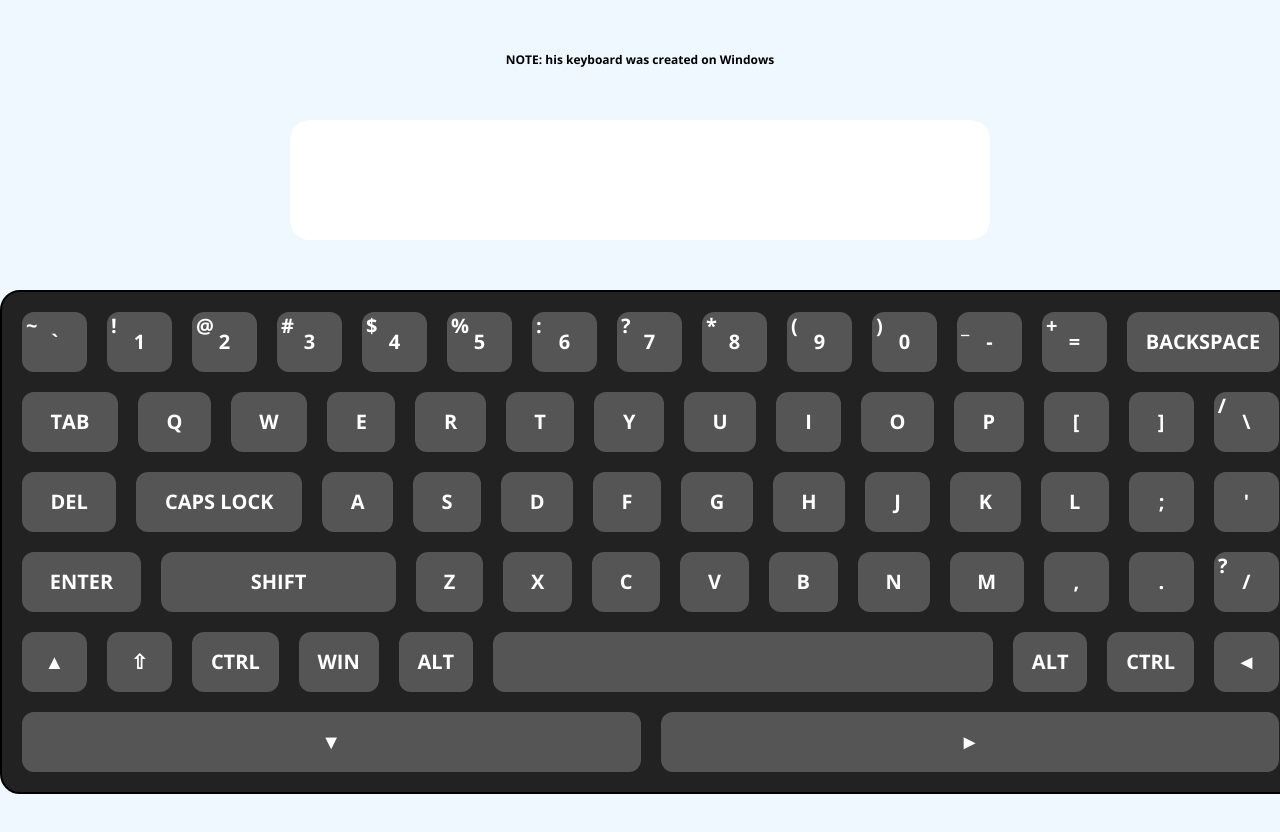
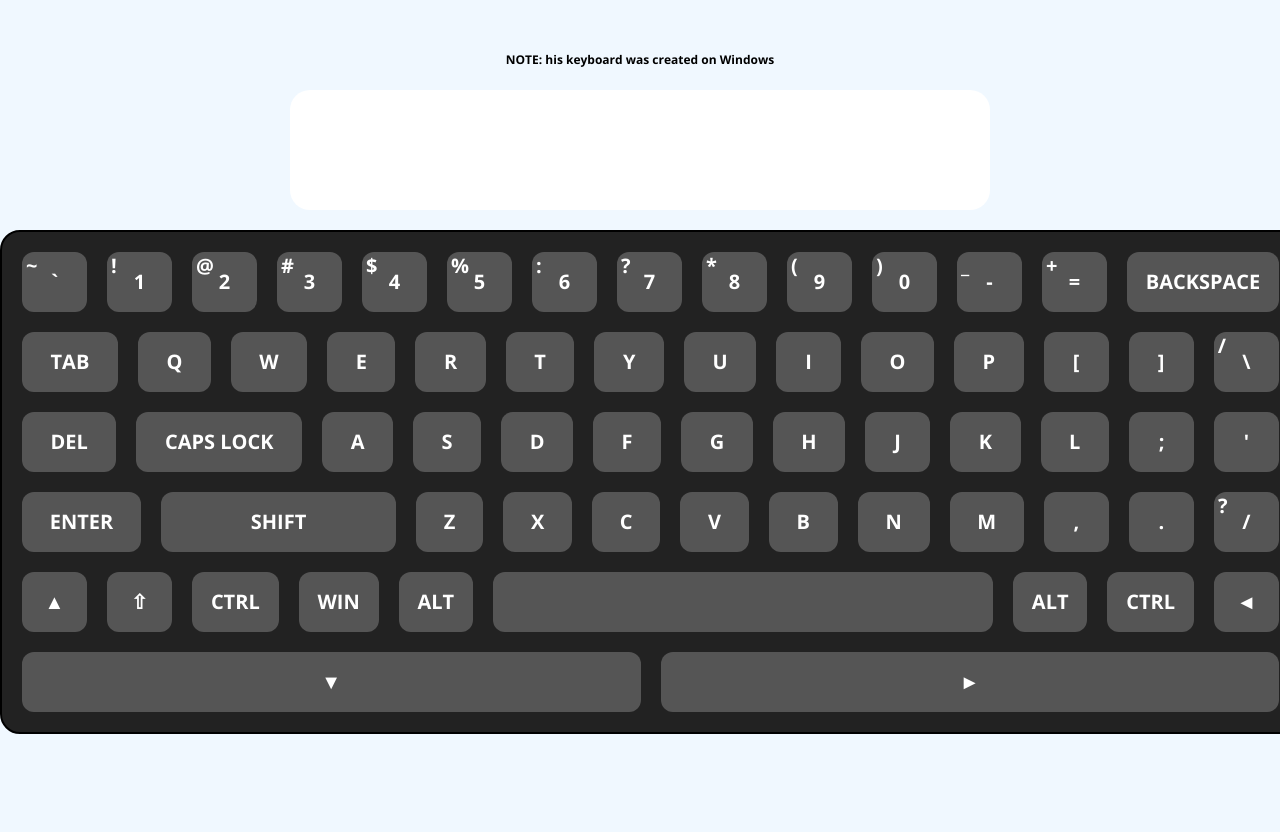
Before and after one commit to MariaPolina/virtual-keyboard, a website: page index.html in a window 1280 px wide. Shown: the top 832 px of the page. After the commit the page ends 800 px from the top, so only its background shows below. Drawn offline with nearby package versions, Linux system fonts and the light colour scheme.

Commit message:
fix: fix margins

```diff
--- a/style.css
+++ b/style.css
@@ -51,7 +51,7 @@ a:hover {
     border: 2px solid black;
     border-radius: 20px;
     padding: 20px;
-    margin: 50px auto 50px auto;
+    margin: 20px auto 50px auto;
 }
 
 .keyboard__key {
@@ -100,7 +100,7 @@ textarea {
     width: 700px;
     border-radius: 20px;
     padding: 20px;
-    margin: 50px auto 50px auto;
+    margin: 20px auto 20px auto;
     color: black;
     outline: none;
     font-family: 'Open Sans', sans-serif;
```
